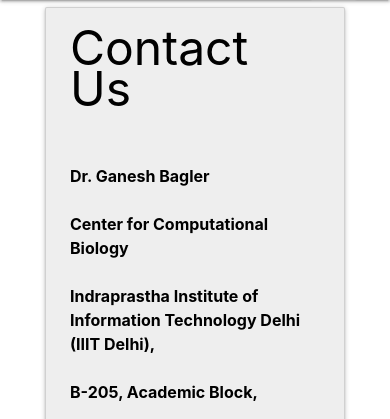
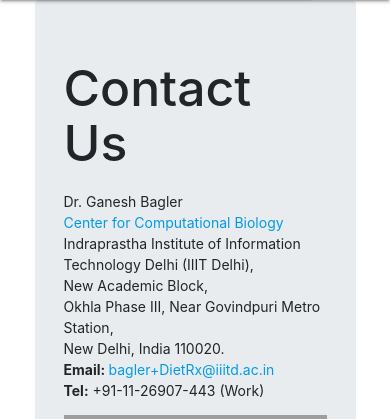
Before and after one commit to devanshbatra04/recipe_db_final, a Flask app: page /recipedb/contactUs in a window 390 px wide. Shown: the part 56-475 px from the top of the page. Run offline with Flask 2, Linux system fonts and the light colour scheme; some libraries are stand-ins or nearby versions; grey boxes are pictures that could not be loaded.

Commit message:
added contact page

```diff
--- a/templates/contactUs.html
+++ b/templates/contactUs.html
@@ -95,37 +95,27 @@
       {% block content %}
 
 
-        <div class = "container">
-          <div class="row">
-            <div class="col s12 m6">
-              <div class="card grey lighten-3">
-                <div class="card-content black-text">
-                  <span class="card-title"><b><font size="8">Contact Us</font></b></span>
-                  <br><br>
-                  <font size="3"><b>
-                  Dr. Ganesh Bagler
-                  <br><br>
+        <div class="container">
+	<div class="jumbotron">
+		<div class="row">
+			<div class="col-md-5">
+				<h2><strong>Contact Us</strong></h2>
+				<p>Dr. Ganesh Bagler<Br>
+					<a href="http://ccb.iiitd.ac.in/">Center for Computational Biology</a><br>
+					Indraprastha Institute of Information Technology Delhi (IIIT Delhi),<br>
+					New Academic Block,<br>
+					Okhla Phase III, Near Govindpuri Metro Station,<br>
+					New Delhi, India 110020.<br>
+					<b>Email: </b><a href="mailto:bagler+DietRx@iiitd.ac.in">bagler+DietRx@iiitd.ac.in</a><br>
+					<b>Tel:</b> +91-11-26907-443 (Work)</p>
+			</div>
+			<div class="col-md-7">
+				<iframe style="min-height: 500px; width: 100%" frameborder="0" style="border:0" src="https://www.google.com/maps/embed/v1/place?q=place_id:ChIJHazaZOXjDDkRVsV7DjQuWCw&key=AIzaSyBRBQG98E5YdUoooyAk2wd-_olpWmL5ACE" allowfullscreen></iframe>
+			</div>
+		</div>
+	</div>
+</div>
 
-                Center for Computational Biology
-                <br><br>
-                  Indraprastha Institute of Information Technology Delhi (IIIT Delhi),
-                  <br><br>
-                  B-205, Academic Block,
-                  <br><br>
-                  Okhla Phase III, Near Govindpuri Metro Station,
-                  <br><br>
-                  New Delhi, India 110020.
-                  <br><br>
-                  Email: <a>bagler+RecipeDB@iiitd.ac.in</a>
-                  <br><br>
-                  Tel: +91-11-26907-443 (Work)
-                  </b></font><br>
-
-                </div>
-              </div>
-            </div>
-          </div>
-          </div>
 
 
           <script>
```
